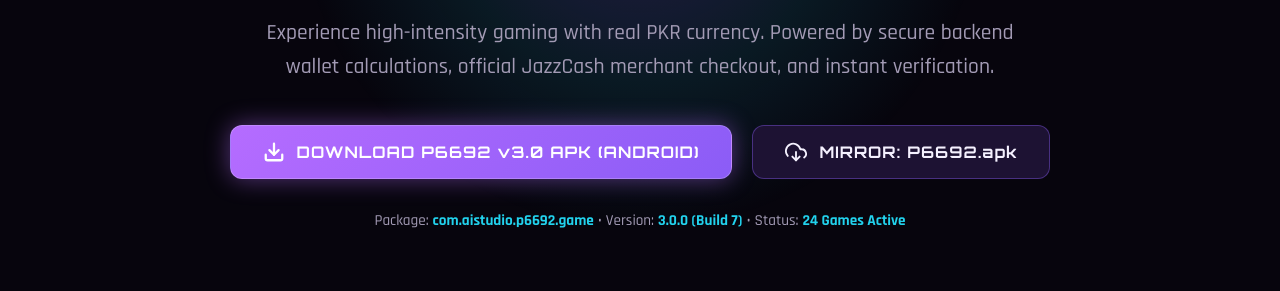
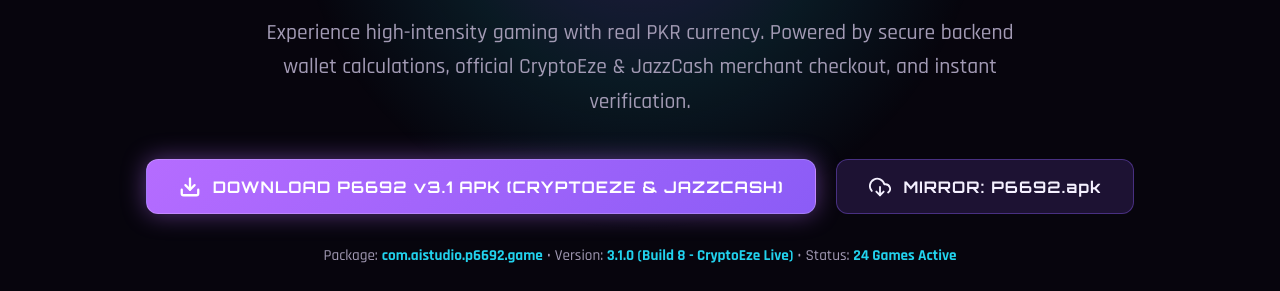
Before and after one commit to vendettadrama2-prog/p6692, a plain HTML site: page index.html in a window 1280 px wide. Shown: the part 265-556 px from the top of the page. Drawn offline with Linux system fonts and the light colour scheme.

Commit message:
build: update to v3.1 with CryptoEze support
Increment app version to 3.1.0 and integrate CryptoEze merchant checkout alongside JazzCash.

```diff
--- a/index.html
+++ b/index.html
@@ -417,17 +417,17 @@
       </div>
       <h1>P6692 GAMING APPLICATION</h1>
       <p class="subtitle">
-        Experience high-intensity gaming with real PKR currency. Powered by secure backend wallet calculations, official JazzCash merchant checkout, and instant verification.
+        Experience high-intensity gaming with real PKR currency. Powered by secure backend wallet calculations, official CryptoEze & JazzCash merchant checkout, and instant verification.
       </p>
 
       <div class="cta-container">
-        <a href="./P6692-v3.0-debug.apk" class="btn btn-primary" download="P6692-v3.0-debug.apk">
+        <a href="./P6692-v3.1-debug.apk" class="btn btn-primary" download="P6692-v3.1-debug.apk">
           <svg width="22" height="22" viewBox="0 0 24 24" fill="none" stroke="currentColor" stroke-width="2.5" stroke-linecap="round" stroke-linejoin="round">
             <path d="M21 15v4a2 2 0 0 1-2 2H5a2 2 0 0 1-2-2v-4"></path>
             <polyline points="7 10 12 15 17 10"></polyline>
             <line x1="12" y1="15" x2="12" y2="3"></line>
           </svg>
-          DOWNLOAD P6692 v3.0 APK (ANDROID)
+          DOWNLOAD P6692 v3.1 APK (CRYPTOEZE & JAZZCASH)
         </a>
         <a href="./P6692.apk" class="btn btn-secondary" download="P6692.apk">
           <svg width="22" height="22" viewBox="0 0 24 24" fill="none" stroke="currentColor" stroke-width="2" stroke-linecap="round" stroke-linejoin="round">
@@ -440,7 +440,7 @@
       </div>
 
       <div class="download-meta">
-        Package: <span>com.aistudio.p6692.game</span> &bull; Version: <span>3.0.0 (Build 7)</span> &bull; Status: <span>24 Games Active</span>
+        Package: <span>com.aistudio.p6692.game</span> &bull; Version: <span>3.1.0 (Build 8 - CryptoEze Live)</span> &bull; Status: <span>24 Games Active</span>
       </div>
     </div>
 
```
Also changed, not shown: 13 other files.
